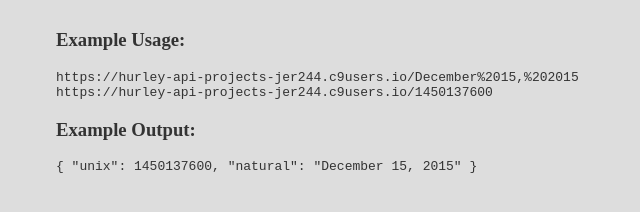
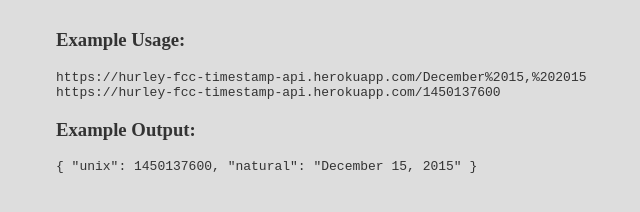
Before and after one commit to jer244/FCC_timestampAPI, a website: page view/index.html in a window 1280 px wide. Shown: the part 174-386 px from the top of the page, 72-712 px from the left. Drawn offline with nearby package versions, Linux system fonts and the light colour scheme.

Commit message:
Update index.html

```diff
--- a/view/index.html
+++ b/view/index.html
@@ -9,8 +9,8 @@
         <h2>A Free Code Camp API Basejump</h2>
         <div class='examples'>
             <h3>Example Usage:</h3>
-            <code>https://hurley-api-projects-jer244.c9users.io/December%2015,%202015</code><br>
-            <code>https://hurley-api-projects-jer244.c9users.io/1450137600</code>
+            <code>https://hurley-fcc-timestamp-api.herokuapp.com/December%2015,%202015</code><br>
+            <code>https://hurley-fcc-timestamp-api.herokuapp.com/1450137600</code>
             <h3>Example Output:</h3>
             <code>{ "unix": 1450137600, "natural": "December 15, 2015" }</code>
         </div>
```
